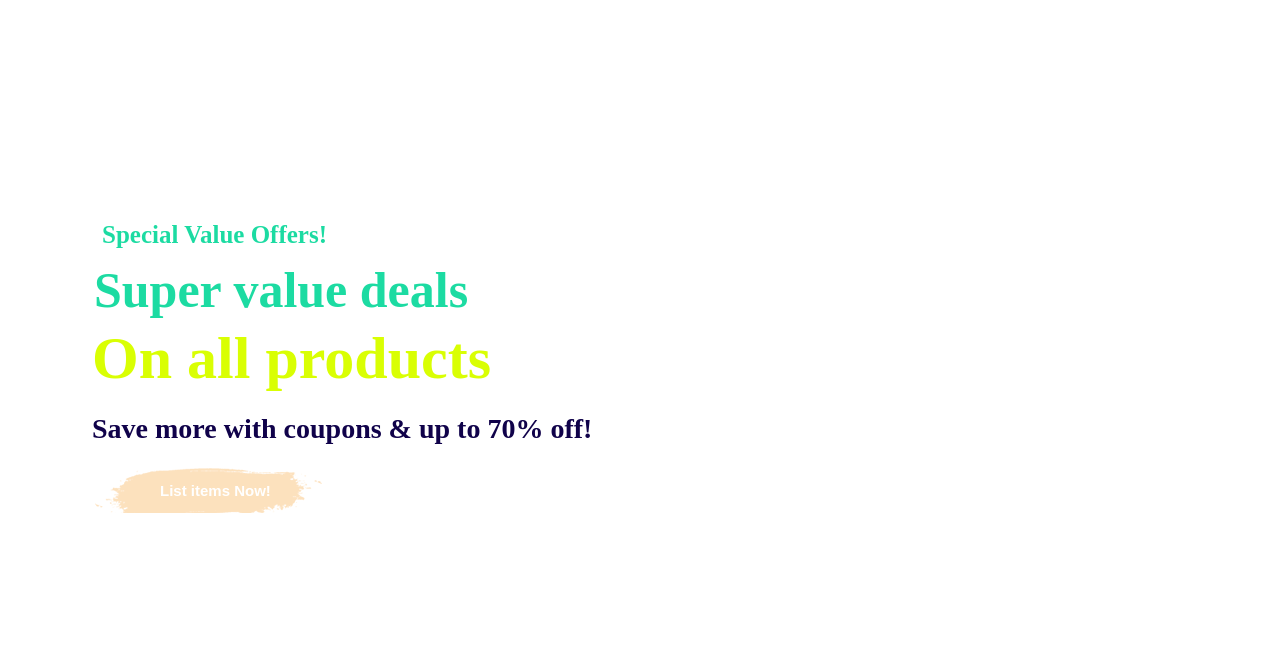
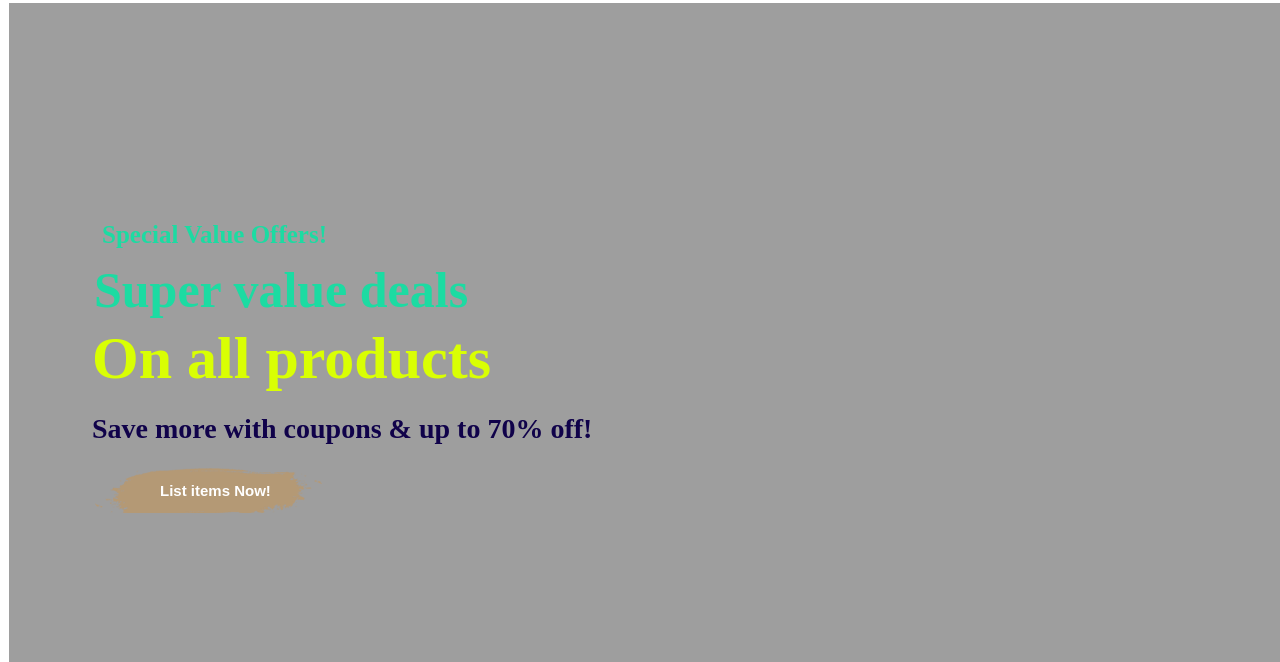
Before and after one commit to Anant-1209/Boolean_autocrats, a plain HTML site: page home.html in a window 1280 px wide. Shown: the part 138-800 px from the top of the page. Drawn offline with Linux system fonts and the light colour scheme; the site is published under a folder, as on GitHub Pages, so addresses that start at the root find nothing.

Commit message:
file change

```diff
--- a/stylehome.css
+++ b/stylehome.css
@@ -140,7 +140,7 @@ body{
 }
 
 #hero {
-    background-image: url("/img/banner/77.jpg");
+    background-image: url("./img/banner/77.jpg");
     height: 90vh;
     width: 100%;
     background-size: cover;
```
